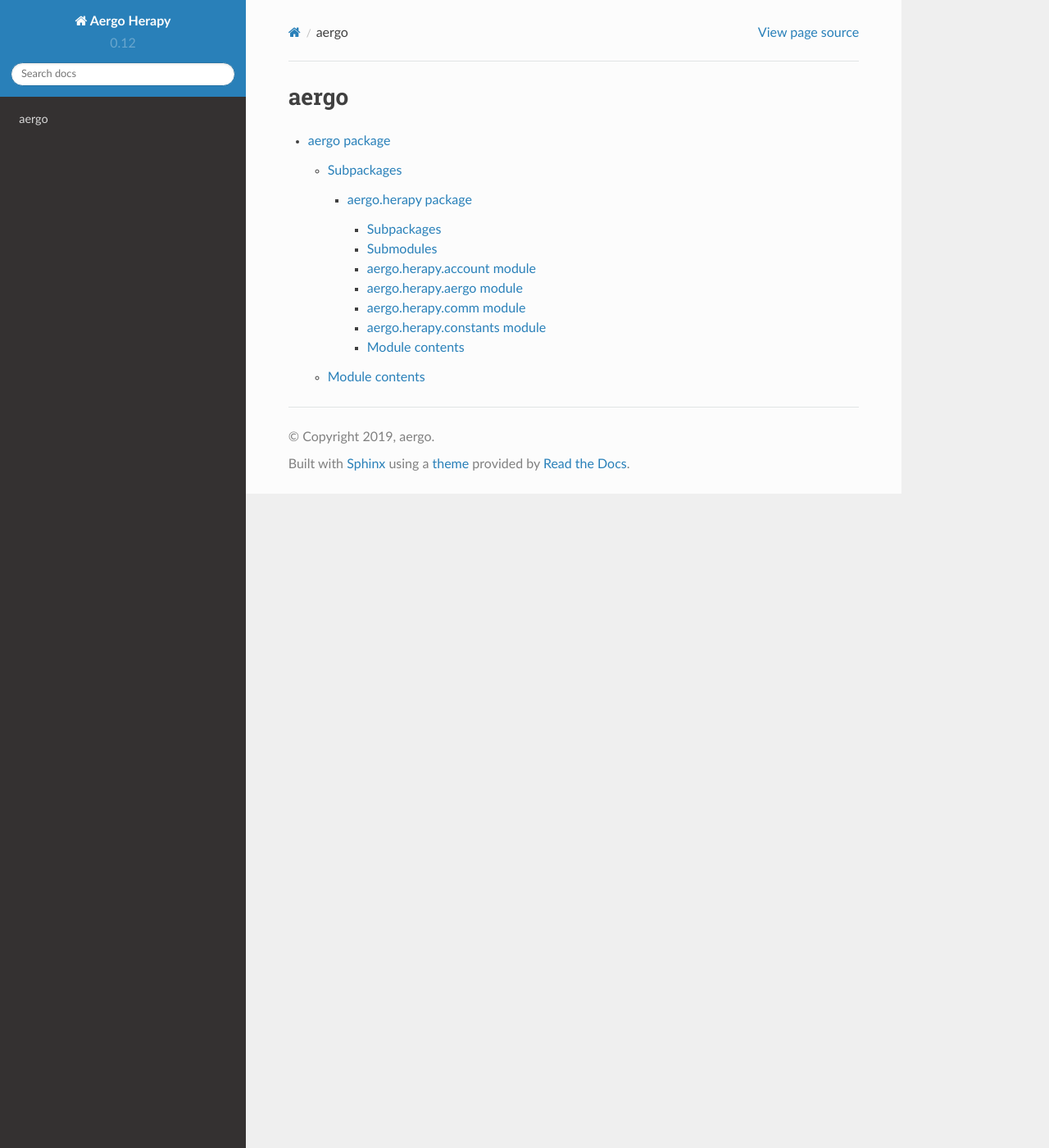
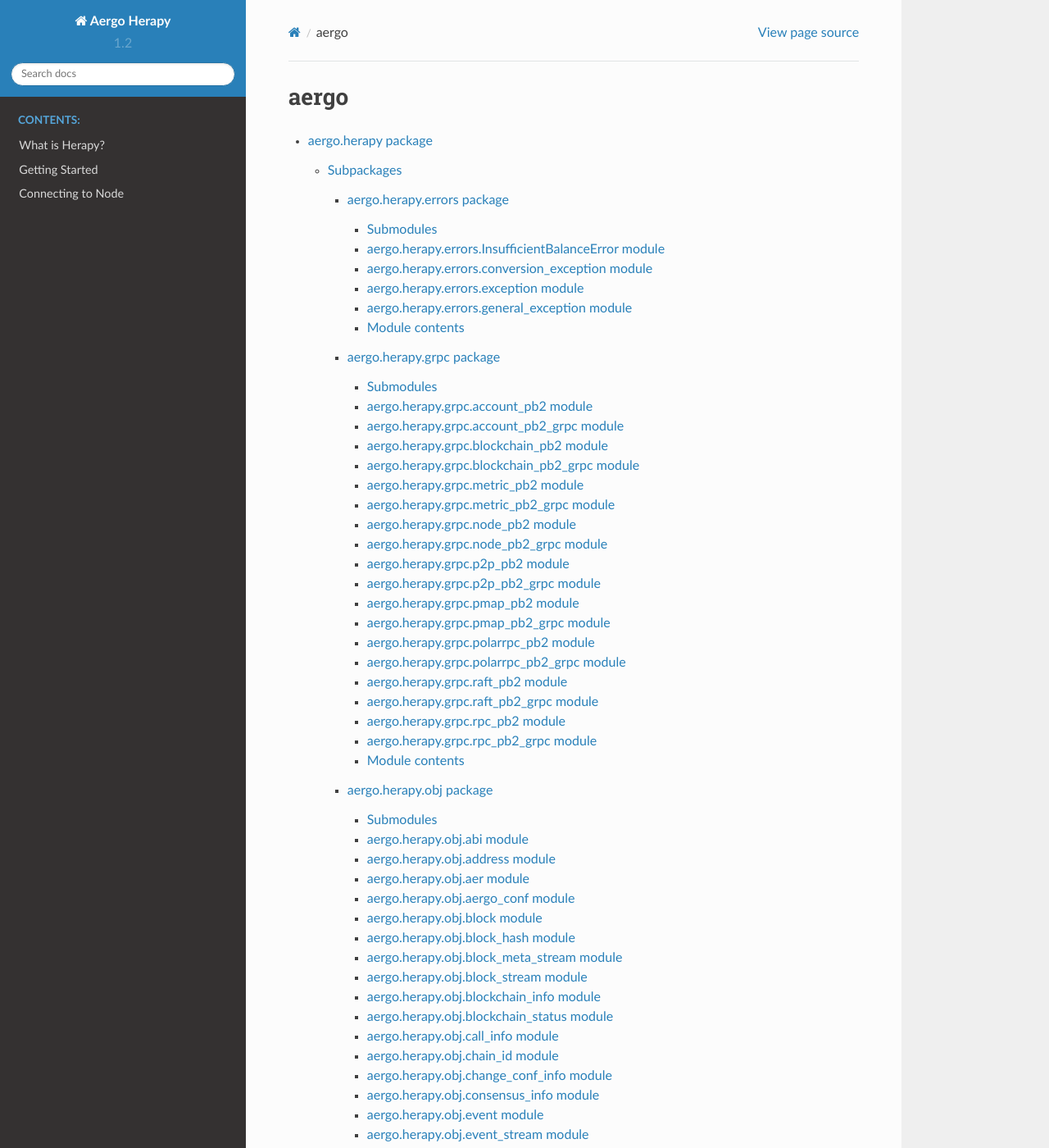
Before and after one commit to aergoio/herapy, a Sphinx documentation site: the page built from docs/source/modules.rst, in a window 1280 px wide and 1400 px high. Shown: the whole window at 82% size. Built offline with Sphinx 7.4.7 and the Read the Docs theme 2.0.0, drawn with Linux system fonts in a browser that asks for light colours; pages that are not in the unit, such as notebooks, are missing from menus; some of the changed text lies outside the part shown.

Commit message:
add connecting node doc

```diff
--- a/docs/source/aergo.rst
+++ /dev/null
@@ -1,17 +0,0 @@
-aergo package
-=============
-
-Subpackages
------------
-
-.. toctree::
-
-   aergo.herapy
-
-Module contents
----------------
-
-.. automodule:: aergo
-   :members:
-   :undoc-members:
-   :show-inheritance:
--- a/docs/source/conf.py
+++ b/docs/source/conf.py
@@ -24,9 +24,9 @@
 author = 'aergo'
 
 # The short X.Y version
-version = '0.12'
+version = '1.2'
 # The full version, including alpha/beta/rc tags
-release = '0.12.0'
+release = '1.2.7'
 
 
 # -- General configuration ---------------------------------------------------
--- /dev/null
+++ b/docs/source/getting_started.rst
@@ -0,0 +1,123 @@
+
+.. _Aergo: http://github.com/aergoio/aergo
+.. _HeraPy: http://github.com/aergoio/herapy
+.. _Aergocli: https://docs.aergo.io/en/latest/tools/aergocli.html
+.. _SDKs: https://docs.aergo.io/en/latest/sdks/index.html
+.. _running_a_node: https://docs.aergo.io/en/latest/running-node/quickstart.html
+.. |running_a_node| replace:: *running a Aergo node*
+
+
+Getting Started
+===============
+
+Let's find out how to use HeraPy_ quickly within examples.
+
+
+Preparation
++++++++++++
+
+Depedencies
+-----------
+
+* Python3 (>= 3.7)
+
+
+Download HeraPy
+---------------
+
+::
+
+    pip install aergo-herapy
+
+Connecting Aergo_
++++++++++++++++++
+
+*Need* |running_a_node|_.
+
+.. code-block:: python
+   :linenos:
+
+    import aergo.herapy as herapy
+
+    aergo = herapy.Aergo()
+    aergo.connect('localhost:7845')
+
+    print(aergo.get_chain_info())
+
+    aergo.disconnect()
+
+
+Creating Account
+++++++++++++++++
+
+*No need* |running_a_node|_ *, but, in that case, need to be set a parameter* **skip_state=True** *in the method* :py:meth:`aergo.herapy.Aergo.new_account`.
+
+.. code-block:: python
+   :linenos:
+
+    import aergo.herapy as herapy
+
+    aergo = herapy.Aergo()
+    aergo.new_account(skip_state=True)
+
+    # if with connection, remove the comment of 2 lines in below.
+    #aergo.connect('localhost:7845')
+    #aergo.new_account()
+
+    # print the address
+    print(aergo.get_address())
+
+    # print the address as bytes
+    print(bytes(aergo.get_address()))
+
+
+Exporting/Importing Account
++++++++++++++++++++++++++++
+
+For using the account created in various other SDKs_ and Aergocli_, the account should be exported and imported in them.
+
+*No need* |running_a_node|_.
+
+.. code-block:: python
+   :linenos:
+
+    import aergo.herapy as herapy
+
+    aergo = herapy.Aergo()
+    aergo.new_account(skip_state=True)
+    exp_account = aergo.export_account(password="keep-safe")
+
+    aergo2 = herapy.Aergo()
+    aergo2.import_account(exp_account, password="keep-safe")
+
+
+Exporting/Importing Account
++++++++++++++++++++++++++++
+
+*No need* |running_a_node|_.
+
+.. code-block:: python
+   :linenos:
+
+    import aergo.herapy as herapy
+
+    aergo = herapy.Aergo()
+    aergo.new_account(skip_state=True)
+    exp_account = aergo.export_account(password="keep-safe")
+
+    aergo2 = herapy.Aergo()
+    aergo2.import_account(exp_account, password="keep-safe")
+
+
+Create Transaction
+++++++++++++++++++
+
+*No need* |running_a_node|_ *before sending it.*
+
+.. code-block:: python
+   :linenos:
+
+    import aergo.herapy as herapy
+
+    aergo = herapy.Aergo()
+    aergo.new_account(skip_state=True)
--- /dev/null
+++ b/docs/source/how_to_connect.rst
@@ -0,0 +1,60 @@
+
+.. _Aergo: http://github.com/aergoio/aergo
+.. _HeraPy: http://github.com/aergoio/herapy
+.. _SDKs: https://docs.aergo.io/en/latest/sdks/index.html
+
+Connecting to Node
+==================
+
+HeraPy_ is one of the SDKs_ for interacting with the Aergo_ blockchain. For interacting, a client-side should connect to one of the nodes of a blockchain obviously. After connecting to the node, through HeraPy_, there are many :ref:`features<what_is_herapy>` that can do.
+
+Connecting to the node is following Aergo API usage based on gRPC of `aergo-protobuf <https://github.com/aergoio/aergo-protobuf>`_.
+
+
+*Connect*
+  :py:meth:`aergo.herapy.Aergo.connect`
+
+  This is the method in the :py:class:`aergo.herapy.Aergo` to :ref:`connect to the target node<how_to_connect_target_node>`.
+
+*Disconnect*
+  :py:meth:`aergo.herapy.Aergo.diconnect`
+  This is the method in the :py:class:`aergo.herapy.Aergo` to disconnect the connection.
+
+
+.. _how_to_connect_target_node:
+
+How To Connect to the Target Node
++++++++++++++++++++++++++++++++++
+
+*Target*
+  This is the property by a combination of IP and Port. And, the delimiter is *:* between values.
+
+.. code-block:: python
+   :linenos:
+
+    import aergo.herapy as herapy
+
+    aergo = herapy.Aergo()
+    aergo.connect('localhost:7845')
+
+    print(aergo.get_chain_info())
+
+    aergo.disconnect()
+
+
+.. _how_to_disconnect_target_node:
+
+How To Disconnect the Connection
+++++++++++++++++++++++++++++++++
+
+.. code-block:: python
+   :linenos:
+
+    import aergo.herapy as herapy
+
+    aergo = herapy.Aergo()
+    aergo.connect('localhost:7845')
+
+    print(aergo.get_chain_info())
+
+    aergo.disconnect()
--- /dev/null
+++ b/docs/source/intro.rst
@@ -0,0 +1,22 @@
+
+.. _Aergo: http://github.com/aergoio/aergo
+.. _HeraPy: http://github.com/aergoio/herapy
+
+
+.. _what_is_herapy:
+
+What is Herapy?
+===============
+
+HeraPy_ is the Aergo_ SDK (Hera) library for Python3 provides to
+
+* connect to a Aergo_ blockchain node
+* create a new account
+* manage an account
+* create a transaction
+* sign a transaction
+* send a transaction
+* deploy a smart contract
+* call a smart contract
+* query a smart contract
+* and so on.
--- a/docs/source/modules.rst
+++ b/docs/source/modules.rst
@@ -4,4 +4,4 @@
 .. toctree::
    :maxdepth: 4
 
-   aergo
+   aergo.herapy
```
Also changed, not shown: docs/source/index.rst (+14 -1 lines), docs/source/aergo.herapy.grpc.rst (line endings or trailing spaces).
